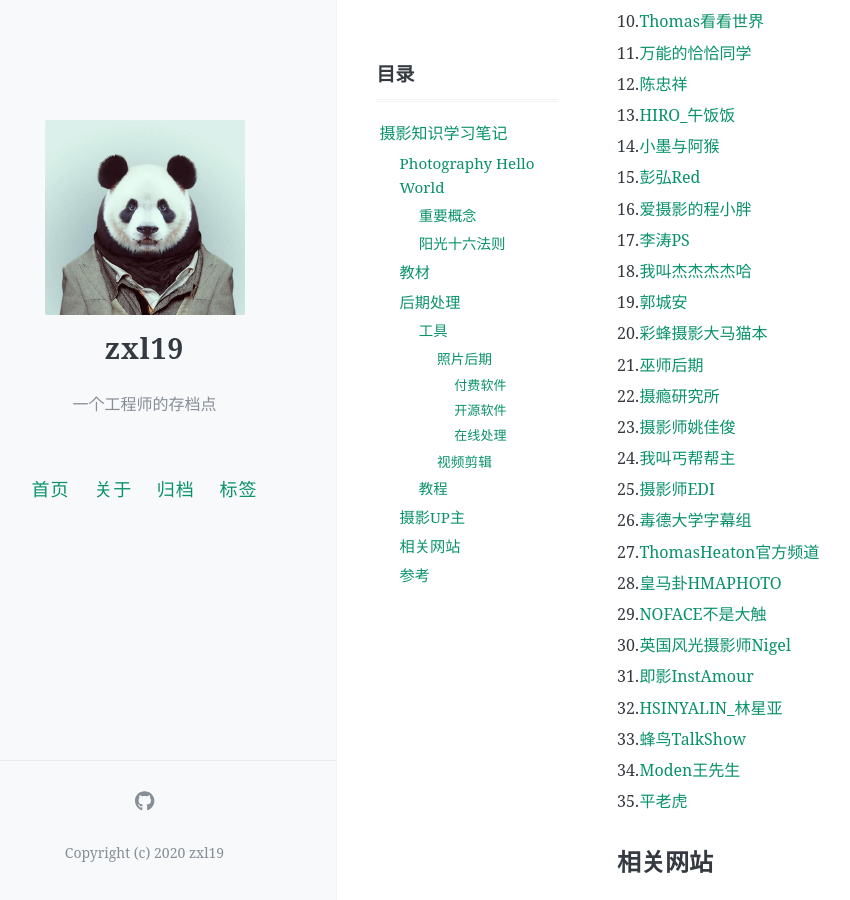
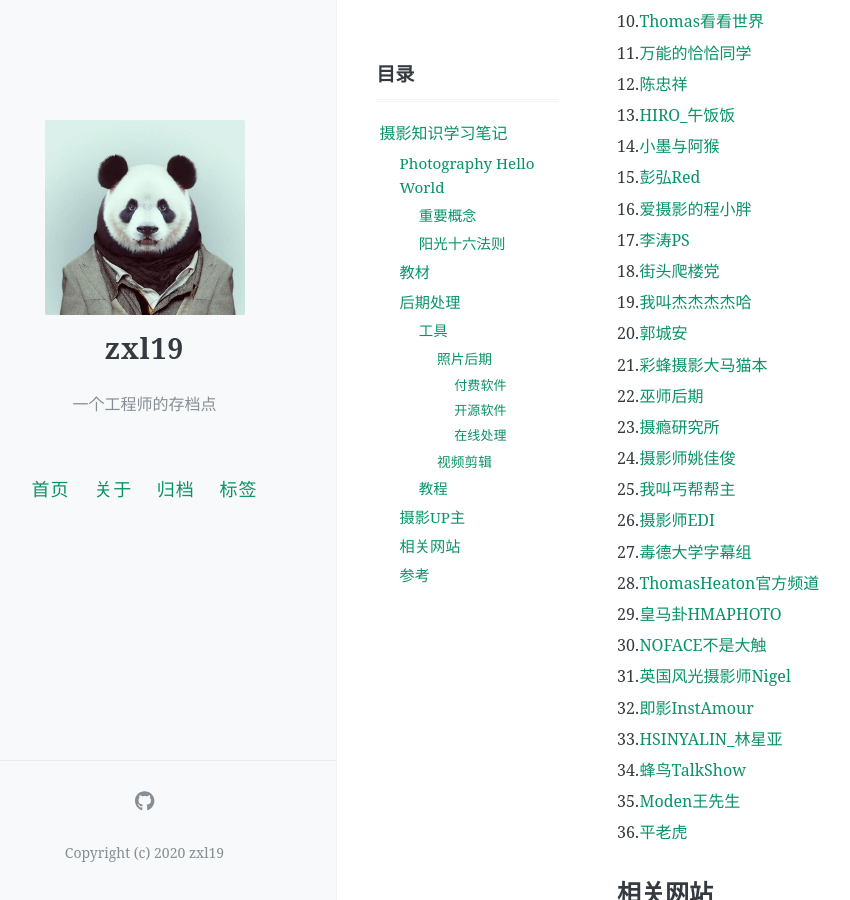
Before and after one commit to zxl19/zxl19.github.io, a Jekyll site: the page built from _posts/2021-08-03-photography-note.md, in a window 1280 px wide and 900 px high, scrolled down 2889 px. Shown: the whole window, without its empty margins (47-897 px from the left). Built offline with Jekyll 4.4.1, drawn with Linux system fonts in a browser that asks for light colours; comment, search, counter and statistics services are not loaded.

Commit message:
Update Posts

```diff
--- a/_posts/2021-08-03-photography-note.md
+++ b/_posts/2021-08-03-photography-note.md
@@ -121,24 +121,25 @@ pinned: false
 15. [彭弘Red](https://space.bilibili.com/55801838)
 16. [爱摄影的程小胖](https://space.bilibili.com/570820)
 17. [李涛PS](https://space.bilibili.com/85651824)
-18. [我叫杰杰杰杰哈](https://space.bilibili.com/274697987)
-19. [郭城安](https://space.bilibili.com/23686287)
-20. [彩蜂摄影大马猫本](https://space.bilibili.com/44230905)
-21. [巫师后期](https://space.bilibili.com/105686205)
-22. [摄瘾研究所](https://space.bilibili.com/245627923)
-23. [摄影师姚佳俊](https://space.bilibili.com/386460499)
-24. [我叫丐帮帮主](https://space.bilibili.com/300681641)
-25. [摄影师EDI](https://space.bilibili.com/84480709)
-26. [毒德大学字幕组](https://space.bilibili.com/8990248)
-27. [ThomasHeaton官方频道](https://space.bilibili.com/1006125507)
-28. [皇马卦HMAPHOTO](https://space.bilibili.com/16198806)
-29. [NOFACE不是大触](https://space.bilibili.com/4012943)
-30. [英国风光摄影师Nigel](https://space.bilibili.com/1549051576)
-31. [即影InstAmour](https://space.bilibili.com/14118905)
-32. [HSINYALIN_林星亚](https://space.bilibili.com/7695611)
-33. [蜂鸟TalkShow](https://space.bilibili.com/1343434879)
-34. [Moden王先生](https://space.bilibili.com/700673344)
-35. [平老虎](https://space.bilibili.com/56744081)
+18. [街头爬楼党](https://space.bilibili.com/265720095)
+19. [我叫杰杰杰杰哈](https://space.bilibili.com/274697987)
+20. [郭城安](https://space.bilibili.com/23686287)
+21. [彩蜂摄影大马猫本](https://space.bilibili.com/44230905)
+22. [巫师后期](https://space.bilibili.com/105686205)
+23. [摄瘾研究所](https://space.bilibili.com/245627923)
+24. [摄影师姚佳俊](https://space.bilibili.com/386460499)
+25. [我叫丐帮帮主](https://space.bilibili.com/300681641)
+26. [摄影师EDI](https://space.bilibili.com/84480709)
+27. [毒德大学字幕组](https://space.bilibili.com/8990248)
+28. [ThomasHeaton官方频道](https://space.bilibili.com/1006125507)
+29. [皇马卦HMAPHOTO](https://space.bilibili.com/16198806)
+30. [NOFACE不是大触](https://space.bilibili.com/4012943)
+31. [英国风光摄影师Nigel](https://space.bilibili.com/1549051576)
+32. [即影InstAmour](https://space.bilibili.com/14118905)
+33. [HSINYALIN_林星亚](https://space.bilibili.com/7695611)
+34. [蜂鸟TalkShow](https://space.bilibili.com/1343434879)
+35. [Moden王先生](https://space.bilibili.com/700673344)
+36. [平老虎](https://space.bilibili.com/56744081)
 
 ## 相关网站
 
```
Also changed, not shown: _posts/2021-05-25-slam-tool.md (+21 -6 lines).
